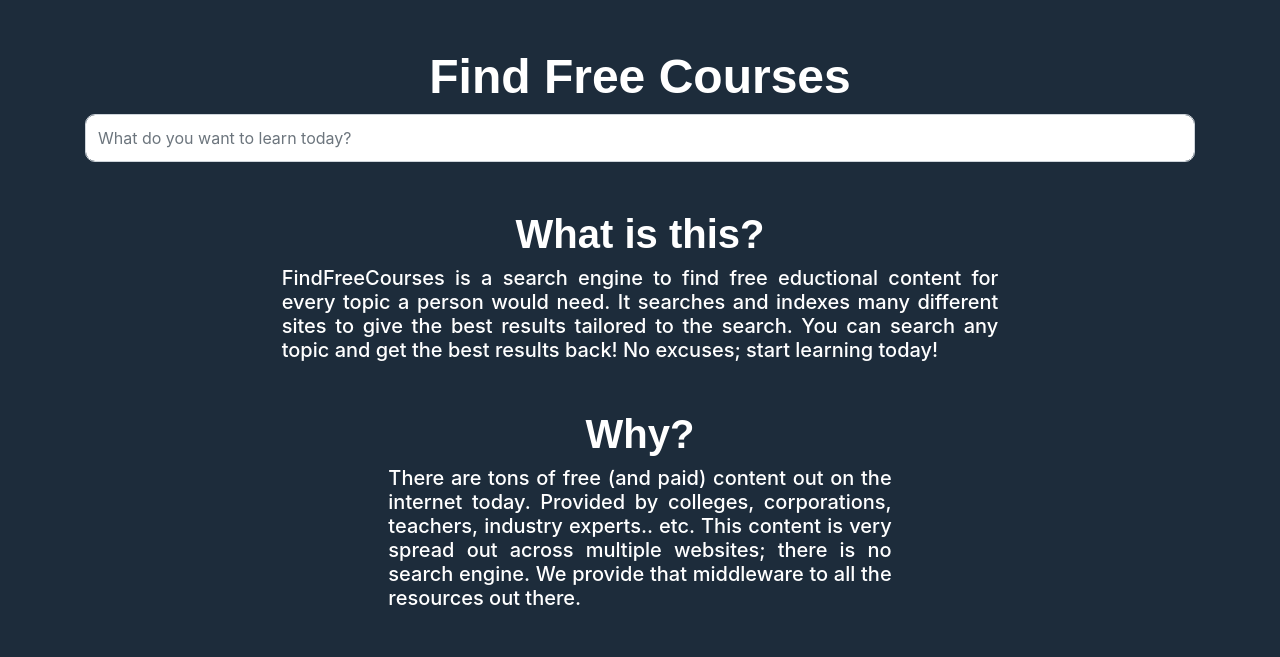
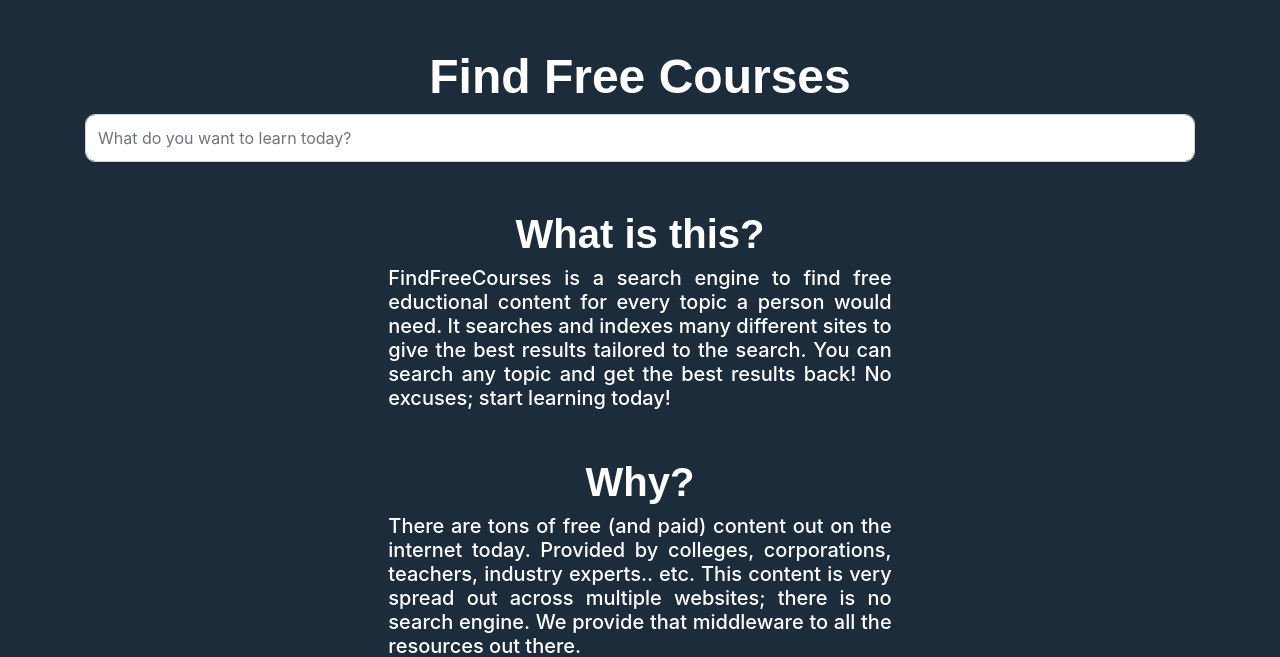
Before and after one commit to MLH-Fellowship/LearnForFree, a Django app: page / in a window 1280 px wide. Shown: the top 657 px of the page. Run offline with Django 3.2, Linux system fonts and the light colour scheme; some libraries are stand-ins or nearby versions.

Commit message:
fix col size

```diff
--- a/learnforfree/templates/index.html
+++ b/learnforfree/templates/index.html
@@ -22,7 +22,7 @@
         </div>
       </div>
       <row class="text-center">
-          <div class="col-12 col-sm-4 col-md-8 col-lg-7 mt-5 mx-auto">
+          <div class="col-12 col-sm-4 col-md-8 col-lg-5 mt-5 mx-auto">
               <h2 class="title-italic">What is this?</h2>
               <h5 class="text-justify g-mt-100">FindFreeCourses is a search engine to find free eductional content for every topic a person would need. It searches and indexes many different sites to give the best results tailored to the search. You can search any topic and get the best results back! No excuses; start learning today!</h5>
           </div>
```
